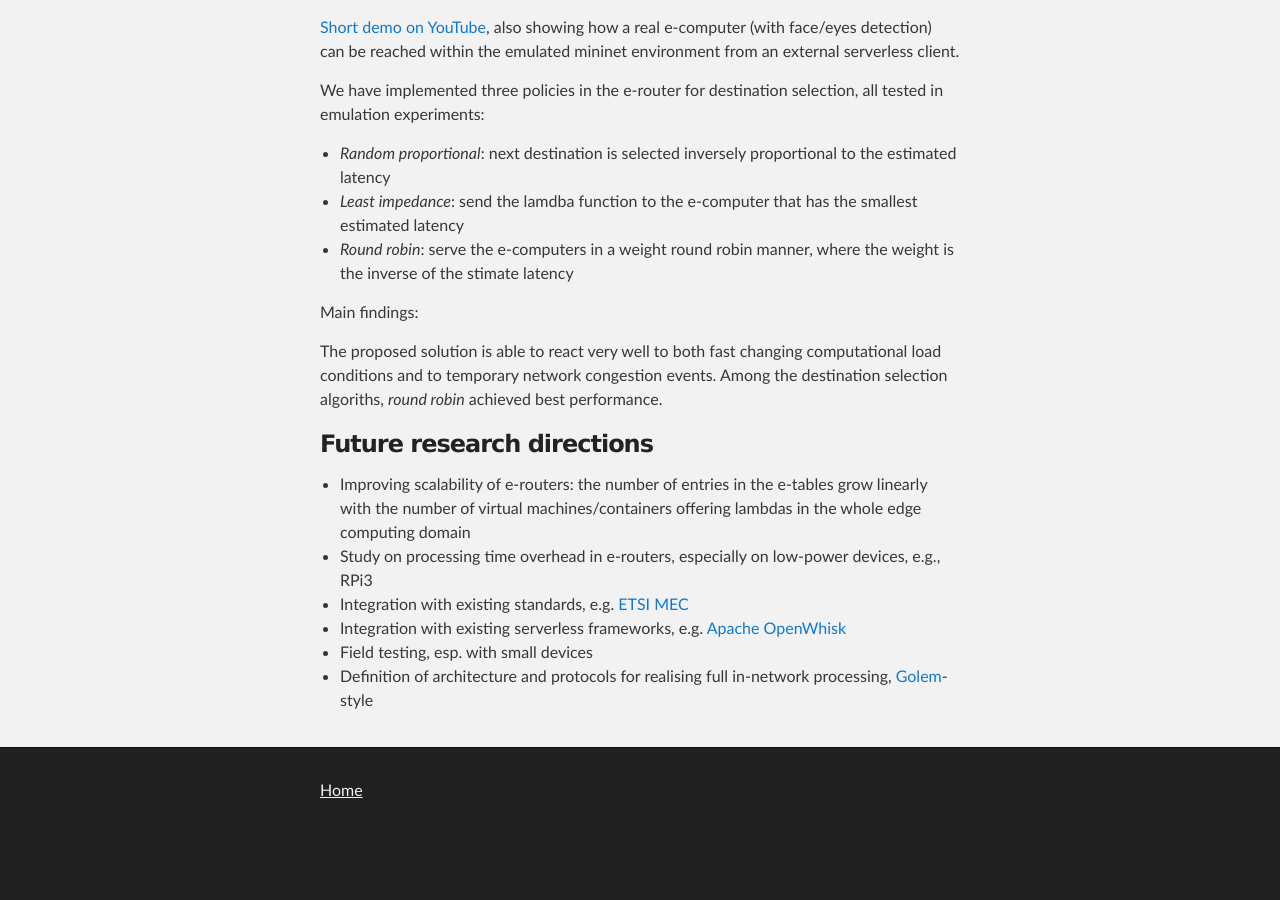
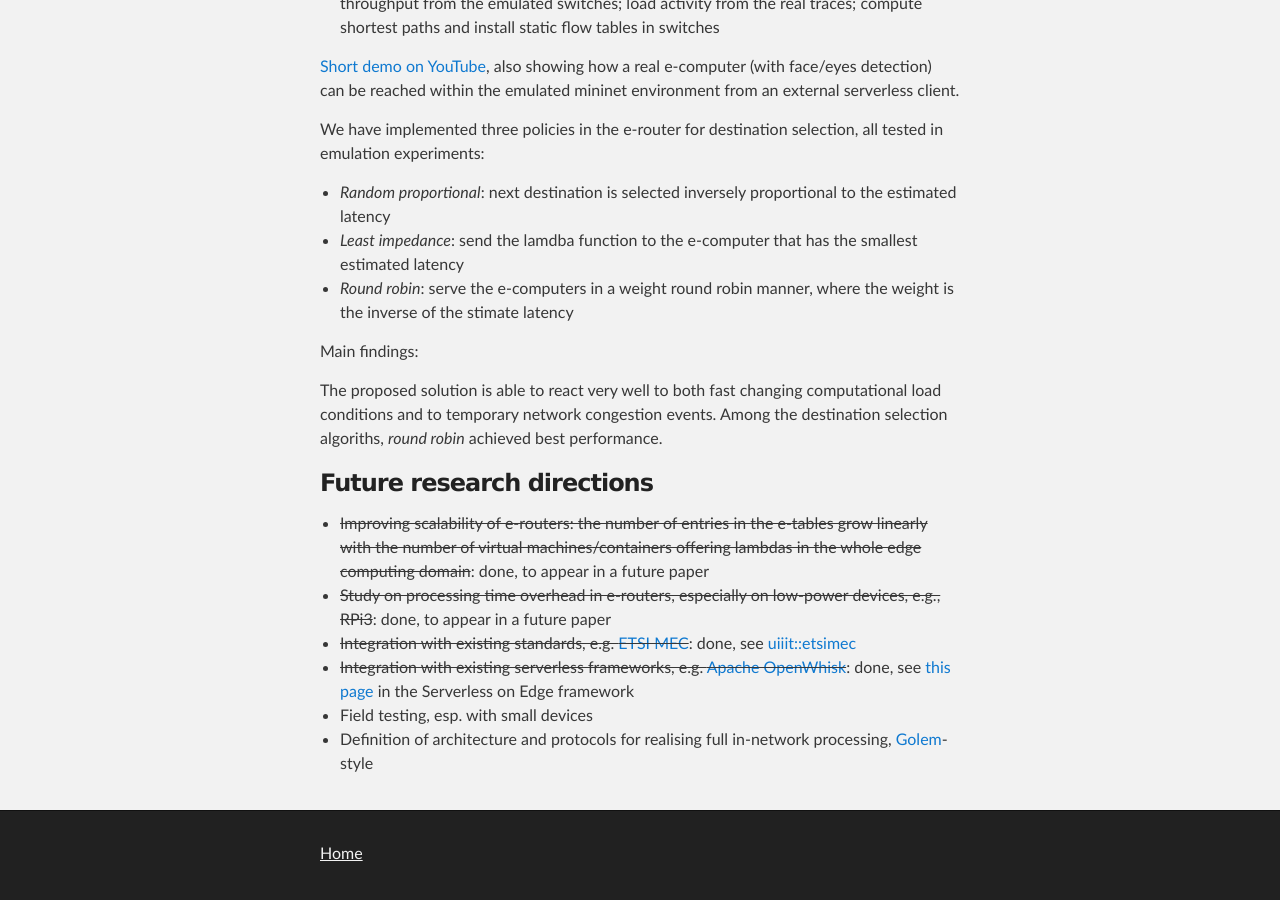
Before and after one commit to ccicconetti/ccicconetti.github.io, a Jekyll site: the page built from cloudcom2018.md, in a window 1280 px wide and 900 px high, scrolled down 3038 px. Built offline with Jekyll 4.4.1, drawn with Linux system fonts in a browser that asks for light colours; before the commit the page ends 3875 px from its top, so only the background shows below that; some of the changed text lies outside the part shown.

Commit message:
Add pointers to serverlessonedge in other pages

```diff
--- a/cloudcom2018.md
+++ b/cloudcom2018.md
@@ -6,6 +6,8 @@ layout: page
 Presented at [IEEE CloudCom 2018](http://cyprusconferences.org/cloudcom2018/), full paper on [IEEEXplore](https://ieeexplore.ieee.org/document/8590993), slides [here](https://www.slideshare.net/cicconetti/design-and-emulation-tools-for-serverless-edge-computing), BibTeX [here](bib/cloudcom2018.bib).
 
 DOI: [10.1109/CloudCom2018.2018.00024](https://doi.org/10.1109/CloudCom2018.2018.00024)
+
+GitHub repository: [Serverless on Edge](https://github.com/ccicconetti/serverlessonedge)
 
 ### Topics
 
@@ -91,9 +93,9 @@ Among the destination selection algoriths, _round robin_ achieved best performan
 
 ### Future research directions
 
-- Improving scalability of e-routers: the number of entries in the e-tables grow linearly with the number of virtual machines/containers offering lambdas in the whole edge computing domain
-- Study on processing time overhead in e-routers, especially on low-power devices, e.g., RPi3
-- Integration with existing standards, e.g. [ETSI MEC](https://www.etsi.org/technologies/multi-access-edge-computing)
-- Integration with existing serverless frameworks, e.g. [Apache OpenWhisk](https://openwhisk.apache.org/)
+- ~~Improving scalability of e-routers: the number of entries in the e-tables grow linearly with the number of virtual machines/containers offering lambdas in the whole edge computing domain~~: done, to appear in a future paper
+- ~~Study on processing time overhead in e-routers, especially on low-power devices, e.g., RPi3~~: done, to appear in a future paper
+- ~~Integration with existing standards, e.g. [ETSI MEC](https://www.etsi.org/technologies/multi-access-edge-computing)~~: done, see [uiiit::etsimec](https://github.com/ccicconetti/etsimec)
+- ~~Integration with existing serverless frameworks, e.g. [Apache OpenWhisk](https://openwhisk.apache.org/)~~: done, see [this page](https://github.com/ccicconetti/serverlessonedge/blob/master/docs/openwhisk_integration.md) in the Serverless on Edge framework
 - Field testing, esp. with small devices
 - Definition of architecture and protocols for realising full in-network processing, [Golem](https://golem.network/)-style
```
Also changed, not shown: percom2019.md (+5 -3 lines), simpat.md (+2 -0 lines).
